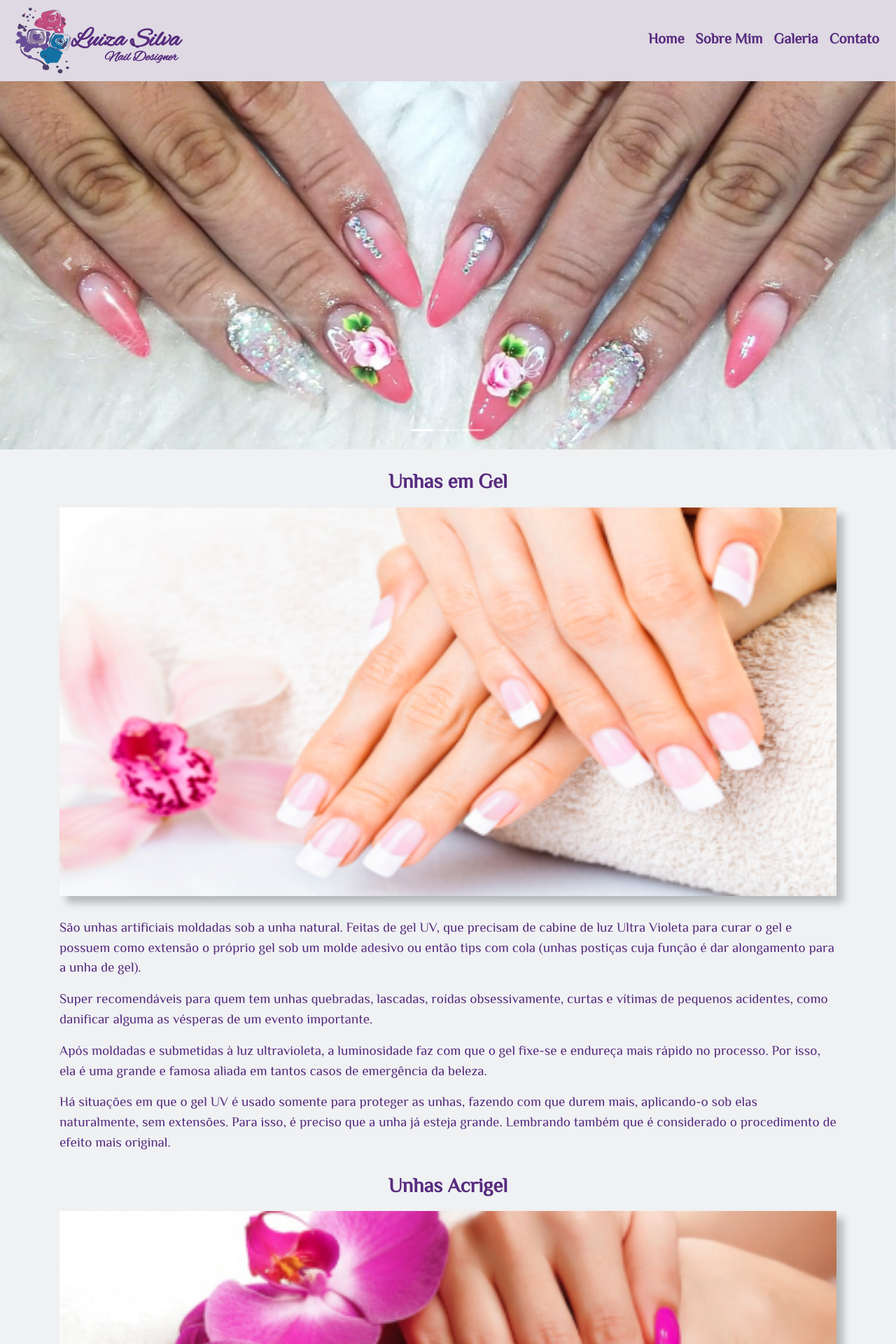
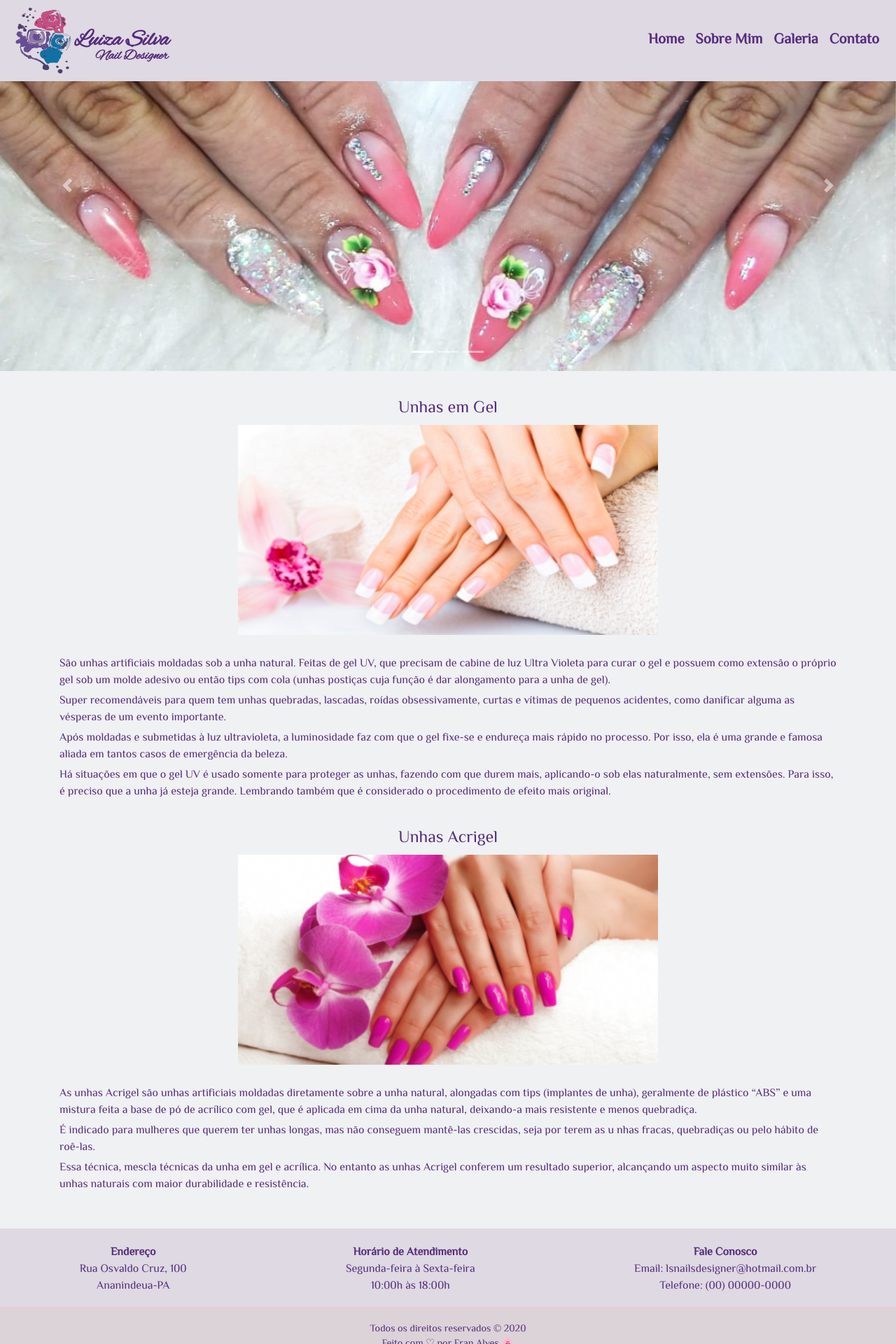
Before and after one commit to fransanalves/first-project, a PHP site: page / in a window 1280 px wide. Shown: the top 1920 px of the page at 70% size. Run offline with PHP 8.4, Linux system fonts and the light colour scheme; some libraries are stand-ins or nearby versions.

Commit message:
ajuste nos arquivos de estilos

```diff
--- a/css_/style.css
+++ b/css_/style.css
@@ -1,18 +1,18 @@
 @font-face {
     font-family: "ElMessiri";
     src: url("../fontes_/ElMessiri-Regular.ttf");
-    font-size: 1rem;
+    font-size: 16px;
 }
 @font-face {
     font-family: "Neucha";
     src: url("../fontes_/Neucha-Regular.ttf");
-    font-size: 1rem;
+    font-size: 16px;
 }
 
 @font-face {
     font-family: "AlexBrush";
     src: url("../fontes_/AlexBrush-Regular.ttf");
-    font-size: 1rem;
+    font-size: 16px;
 }
 
 * {
@@ -25,7 +25,6 @@ body {
     color: #572b7e;
     font-family: "ElMessiri";
     background-color: #eff1f3;
-
 }
 
 .header-nav {
@@ -48,7 +47,7 @@ body {
 }
 
 .logo {
-    font-size: 2.3rem;
+    font-size: 32px;
 }
 
 .logo, .sub-logo {
@@ -56,7 +55,7 @@ body {
     color: #572b7e;
     margin-bottom: 0;
     font-family: "AlexBrush";
-    margin-left: -.93rem;
+    margin-left: -10px;
 }
 
 .logo:hover, .sub-logo:hover {
@@ -64,12 +63,8 @@ body {
 }
 
 .sub-logo {
-    margin-top: 3rem;
-    margin-left: -6.7rem;
-}
-
-.carousel {
-    margin-top: 7rem;
+    margin-top: 44px;
+    margin-left: -105px;
 }
 
 .navbar-light .navbar-nav .nav-link {
@@ -87,29 +82,33 @@ body {
     padding: .2rem .3rem;
 }
 
-.title-principal {
-    font-family: "ElMessiri";
-    font-weight: bold;
+.title-home {
+    font-size: 24px;
     text-align: center;
-    margin: 2rem 0 1rem 0;
-    font-size: 1.8rem;
+    margin-top: 40px;
 }
 
-.img-article {
-    max-width: 100%;
-    margin-bottom: 2rem;
-    box-shadow: 10px 10px 10px rgba(0, 0, 0, 0.23)
+.container-img {
+    display: flex;
+    justify-content: center;
 }
 
-.p-article {
-    font-size: 1.2rem;
+.img-home {
+    width: 600px;
+}
+
+.container-p-home {
+    margin-top: 30px;
+}
+
+.p-home {
+    margin-bottom: 5px;
 }
 
 .last-p {
-    margin-bottom: 3rem;
+    margin-bottom: 50px;
 }
 
-/* Estilo rodapé maior */
 .footer-geral {
     padding-left: 0;
     padding-right: 0;
@@ -133,8 +132,6 @@ body {
     padding-top: 1.45rem;
 }
 
-
-/* Estilo rodapé menor */
 .container-sm {
     text-align: center;
     background-color: #dbd3d8;
@@ -181,18 +178,13 @@ body {
 .icon-footer:hover {
     color: #d72483;
 }
-/*
+
 @media screen and (min-width: 428px) {
     .img-article {
         width: 100%;
     }
 }
-.footer-sm {
-    display: flex;
-    align-items: center;
-    justify-content: center;
-}
-*/
+
 @media screen and (min-width: 768px) {
     .footer-lg {
         display: flex;
@@ -208,5 +200,4 @@ body {
     .img-article {
         width: 100%;
     }
-
 }
--- a/index.html
+++ b/index.html
@@ -1,7 +1,5 @@
 <!DOCTYPE html>
-
 <html lang="pt-br">
-
     <head>
         <meta charset="UTF-8">
         <meta name="viewport" content="width=device-width, initial-scale=1.0">
@@ -9,7 +7,6 @@
         <link href="css_/bootstrap.min.css" rel="stylesheet">
         <link href="css_/style.css" rel="stylesheet">
     </head>
-
     <body>
         <header class="container-fluid header-nav fixed-top">
             <nav class="navbar navbar-expand-lg navbar-light nav-principal">
@@ -21,7 +18,6 @@
                 <button class="navbar-toggler " type="button" data-toggle="collapse" data-target="#navbarNav" aria-controls="navbarNav">
                     <span class="navbar-toggler-icon"></span>
                 </button>
-
                 <div class="collapse navbar-collapse justify-content-end" id="navbarNav">
                     <ul class="navbar-nav nav-menu">
                         <li class="nav-item nav-list">
@@ -40,28 +36,22 @@
                 </div>
             </nav>
         </header>
-
         <div id="carouselExampleIndicators" class="carousel slide" data-ride="carousel" data-interval="3000">
-
             <ol class="carousel-indicators">
               <li data-target="#carouselExampleIndicators" data-slide-to="0" class="active"></li>
               <li data-target="#carouselExampleIndicators" data-slide-to="1"></li>
               <li data-target="#carouselExampleIndicators" data-slide-to="2"></li>
             </ol>
-
             <div class="carousel-inner">
               <div class="carousel-item active">
                 <img class="d-block w-100 image-carousel" src="img_/image1.jpeg" alt="Primeiro Slide">
               </div>
-
               <div class="carousel-item">
                 <img class="d-block w-100 image-carousel" src="img_/image6.jpeg" alt="Segundo Slide">
               </div>
-
               <div class="carousel-item">
                 <img class="d-block w-100 image-carousel" src="img_/image7.jpeg" alt="Terceiro Slide">
               </div>
-
               <div class="carousel-item">
                 <img class="d-block w-100 image-carousel" src="img_/image8.jpeg" alt="Quarto Slide">
               </div>
@@ -72,62 +62,64 @@
                 <img class="d-block w-100 image-carousel" src="img_/image9.jpeg" alt="Sexto Slide">
               </div>
             </div>
-
             <a class="carousel-control-prev" href="#carouselExampleIndicators" role="button" data-slide="prev">
               <span class="carousel-control-prev-icon" aria-hidden="true"></span>
               <span class="sr-only">Anterior</span>
             </a>
-
             <a class="carousel-control-next" href="#carouselExampleIndicators" role="button" data-slide="next">
               <span class="carousel-control-next-icon" aria-hidden="true"></span>
               <span class="sr-only">Próximo</span>
             </a>
         </div>
-        <main>
-            <section class="container">
-                <article>
-                    <h2 class="title-principal">Unhas em Gel</h2>
-                    <img class="img-article" src="img_/unhasgel.png" alt="Unhas em gel">
-                    <p class="p-article">São unhas artificiais moldadas sob a unha natural.
+        <section class="container home">
+            <h2 class="title-home">Unhas em Gel</h2>
+            <div class="container-img">
+                <img class="img-home" src="img_/unhasgel.png" alt="Unhas em gel">
+            </div>
+            <div class="container-p-home">
+                <p class="p-home">São unhas artificiais moldadas sob a unha natural.
                 Feitas de gel UV, que precisam de cabine de luz
                 Ultra Violeta para curar o gel e possuem como
                 extensão o próprio gel sob um molde adesivo ou
                 então tips com cola (unhas postiças cuja função
                 é dar alongamento para a unha de gel).</p>
-                    <p class="p-article">Super recomendáveis para quem tem unhas quebradas,
+                <p class="p-home">Super recomendáveis para quem tem unhas quebradas,
                 lascadas, roídas obsessivamente, curtas e vítimas
                 de pequenos acidentes, como danificar alguma as
                 vésperas de um evento importante.</p>
-                    <p class="p-article">Após moldadas e submetidas à luz ultravioleta, a
+                <p class="p-home">Após moldadas e submetidas à luz ultravioleta, a
                 luminosidade faz com que o gel fixe-se e endureça
                 mais rápido no processo. Por isso, ela é uma grande
                 e famosa aliada em tantos casos de emergência da beleza.</p>
-                    <p class="p-article">Há situações em que o gel UV é usado somente para proteger
+                <p class="p-home">Há situações em que o gel UV é usado somente para proteger
                 as unhas, fazendo com que durem mais, aplicando-o sob elas
                 naturalmente, sem extensões. Para isso, é preciso que a
                 unha já esteja grande. Lembrando também que é considerado
                 o procedimento de efeito mais original.</p>
-                </article>
-                <article>
-                    <h2 class="title-principal">Unhas Acrigel</h2>
-                    <img class="img-article" src="img_/unhasacrigel.png" alt="Unhas em acrigel">
-                    <p class="p-article">As unhas Acrigel são unhas artificiais moldadas diretamente
+            </div>
+        </section>
+        <section class="container home">
+            <h2 class="title-home">Unhas Acrigel</h2>
+            <div class="container-img">
+                <img class="img-home" src="img_/unhasacrigel.png" alt="Unhas em acrigel">
+            </div>
+            <div class="container-p-home">
+                <p class="p-home">As unhas Acrigel são unhas artificiais moldadas diretamente
                 sobre a unha natural, alongadas com tips (implantes de unha),
                 geralmente de plástico “ABS” e uma mistura feita a base de pó
                 de acrílico com gel, que é aplicada em cima da unha natural,
                 deixando-a mais resistente e menos quebradiça.</p>
-                    <p class="p-article">É indicado para mulheres que querem ter unhas longas,
+                <p class="p-home">É indicado para mulheres que querem ter unhas longas,
                 mas não conseguem mantê-las crescidas, seja por terem as u
                 nhas fracas, quebradiças ou pelo hábito de roê-las.</p>
-                    <p class="p-article last-p">
+                <p class="p-home last-p">
                 Essa técnica, mescla técnicas da unha em gel e
                 acrílica. No entanto as unhas Acrigel conferem um resultado
                 superior, alcançando um aspecto muito similar às unhas naturais
                 com maior durabilidade e resistência.
                 </p>
-                </article>
+            </div>
         </section>
-        </main>
         <footer class="footer-geral container-fluid">
             <div class="container-lg">
                 <footer class="footer-lg">
@@ -137,14 +129,12 @@
                             Rua Osvaldo Cruz, 100<br> Ananindeua-PA
                         </li>
                     </ul>
-
                     <ul class="list-lg">
                         <li class="items-lg-title"><i class="far fa-clock"></i> Horário de Atendimento</li>
                         <li class="items-lg">
                             Segunda-feira à Sexta-feira<br>10:00h às 18:00h<br>
                         </li>
                     </ul>
-
                     <ul class="list-lg last-list">
                         <li class="items-lg-title"><i class="fas fa-users"></i> Fale Conosco</li>
                         <li class="items-lg">
@@ -181,12 +171,9 @@
                 </ul>
             </div>
         </footer>
-
         <script src="js_/jquery-3.3.1.slim.min.js"></script>
         <script src="js_/popper.min.js"></script>
         <script src="js_/bootstrap.min.js"></script>
         <script src="js_/fontawesome.all.min.js"></script>
-
     </body>
-
 </html>
```
Also changed, not shown: about.html (+12 -19 lines), css_/about.css (+27 -2 lines), css_/form.css (+5 -5 lines), css_/gallery.css (+10 -31 lines), form.html (+2 -18 lines), gallery.html (+2 -20 lines). Lines whose indentation alone changed are shown as unchanged.
